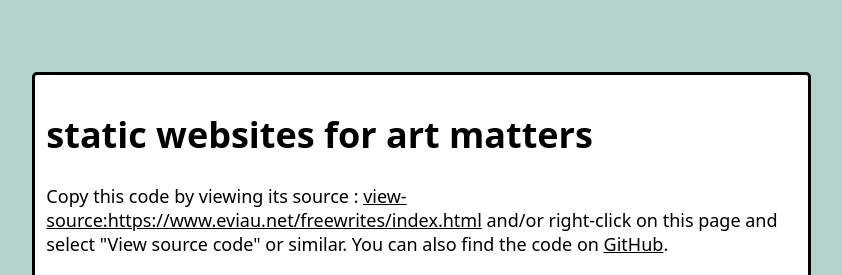
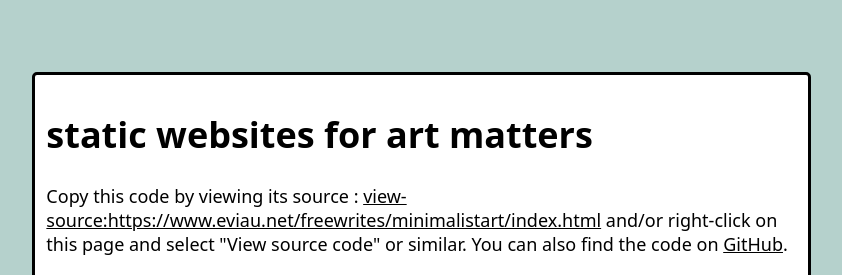
Before and after one commit to eviau/htmlfreewrites, a plain HTML site: page minimalistart/index.html in a window 1280 px wide. Shown: the top 275 px of the page, without its empty margins (40-882 px from the left). Drawn offline with Linux system fonts and the light colour scheme.

Commit message:
wrong url, bis

```diff
--- a/minimalistart/index.html
+++ b/minimalistart/index.html
@@ -8,9 +8,9 @@
   <body>
     <header>
     <h1>static websites for art matters</h1>
-    <p>Copy this code by viewing its source : <a href="view-source:https://www.eviau.net/freewrites/index.html">view-source:https://www.eviau.net/freewrites/index.html</a> and/or right-click on this page and select "View source code" or similar. You can also find the code on <a href="https://www.github.com/eviau/freewrites">GitHub</a>.</p>
+    <p>Copy this code by viewing its source : <a href="view-source:https://www.eviau.net/freewrites/minimalistart/index.html">view-source:https://www.eviau.net/freewrites/minimalistart/index.html</a> and/or right-click on this page and select "View source code" or similar. You can also find the code on <a href="https://www.github.com/eviau/htmlfreewrites">GitHub</a>.</p>
     <h2>license</h2>
-     <p xmlns:cc="http://creativecommons.org/ns#" xmlns:dct="http://purl.org/dc/terms/"><a property="dct:title" rel="cc:attributionURL" href="https://www.eviau.net/freewrites/index.html">minimalist art websites</a> by <a rel="cc:attributionURL dct:creator" property="cc:attributionName" href="http://eviau.net">zed</a> is licensed under <a href="http://creativecommons.org/licenses/by/4.0/?ref=chooser-v1" target="_blank" rel="license noopener noreferrer" style="display:inline-block;">Attribution 4.0 International<img style="height:22px!important;margin-left:3px;vertical-align:text-bottom;" src="https://mirrors.creativecommons.org/presskit/icons/cc.svg?ref=chooser-v1"><img style="height:22px!important;margin-left:3px;vertical-align:text-bottom;" src="https://mirrors.creativecommons.org/presskit/icons/by.svg?ref=chooser-v1"></a></p>
+     <p xmlns:cc="http://creativecommons.org/ns#" xmlns:dct="http://purl.org/dc/terms/"><a property="dct:title" rel="cc:attributionURL" href="https://www.eviau.net/freewrites/minimalistart/index.html">minimalist art websites</a> by <a rel="cc:attributionURL dct:creator" property="cc:attributionName" href="http://eviau.net">zed</a> is licensed under <a href="http://creativecommons.org/licenses/by/4.0/?ref=chooser-v1" target="_blank" rel="license noopener noreferrer" style="display:inline-block;">Attribution 4.0 International<img style="height:22px!important;margin-left:3px;vertical-align:text-bottom;" src="https://mirrors.creativecommons.org/presskit/icons/cc.svg?ref=chooser-v1"><img style="height:22px!important;margin-left:3px;vertical-align:text-bottom;" src="https://mirrors.creativecommons.org/presskit/icons/by.svg?ref=chooser-v1"></a></p>
 
      <div id="content">
       <ul>
```
Also changed, not shown: minimalistart/minimalistart.html (+3 -3 lines).
